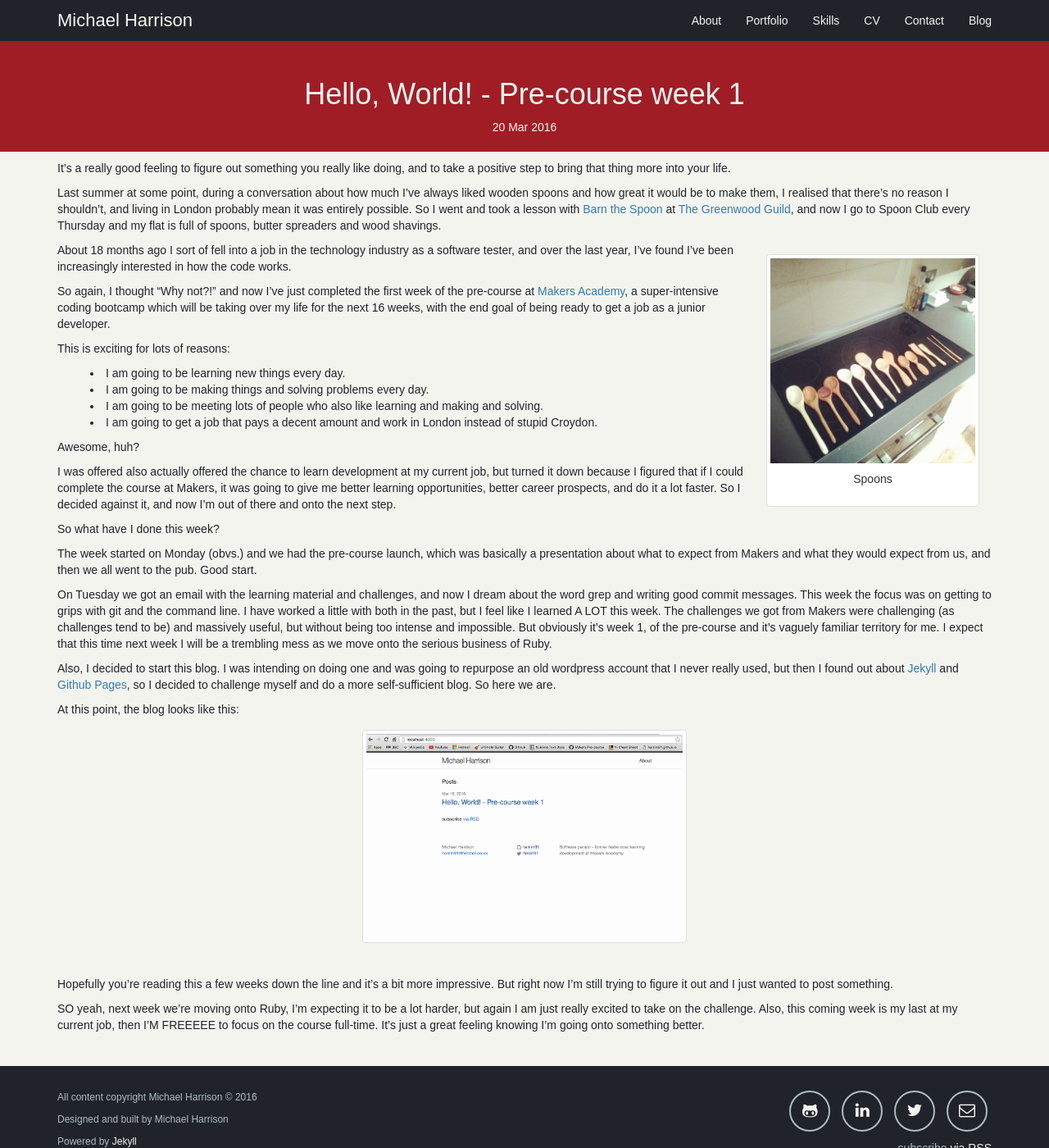
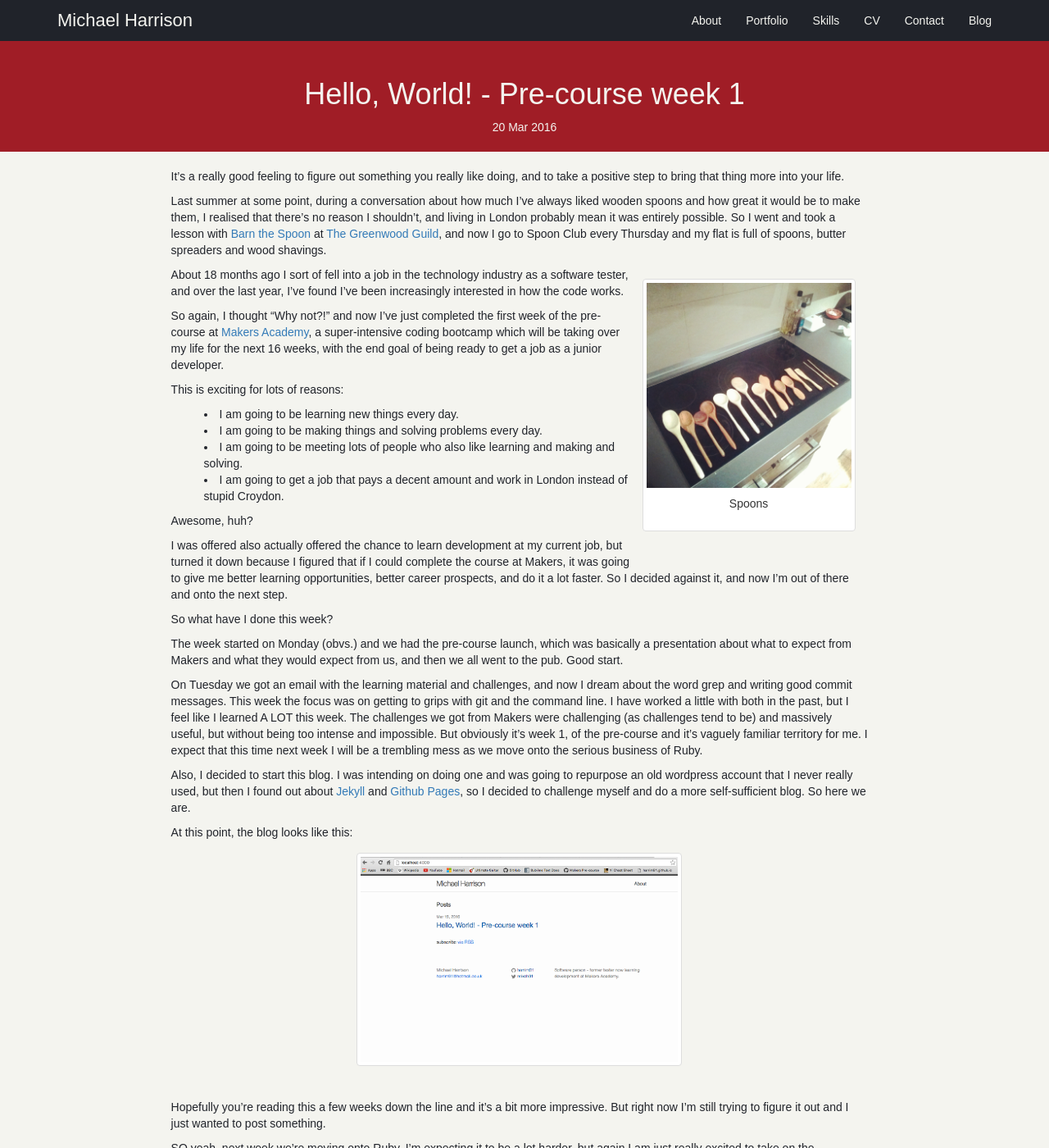
Before and after one commit to harrim91/harrim91.github.io, a Jekyll site: the page built from _posts/2016-03-20-pre-course-week-1.md, in a window 1280 px wide and 1400 px high. Shown: the whole window at 82% size. Built offline with Jekyll 4.4.1, drawn with Linux system fonts in a browser that asks for light colours; some web fonts are replaced.

Commit message:
post body width

```diff
--- a/public/css/main.css
+++ b/public/css/main.css
@@ -1,9 +1,4 @@
 /*
-52
-54
-77
-82
-87
 navy: #20232a;
 blue: #acbebe;
 white: #f4f4ef;
@@ -235,7 +230,9 @@ footer .btn-social:hover {
 }
 
 .post-content {
-	padding-top: 10px;
+	padding-top: 20px;
+	padding-left: 12%;
+	padding-right: 13%;
 }
 
 .post-content ul {
@@ -359,6 +356,11 @@ footer .btn-social:hover {
 		clear: both;
 	}
 
+	.post-content {
+		padding-right: 15px;
+		padding-left: 15px;
+	}
+
 	.img-container {
 		float: none;
 	}
```
